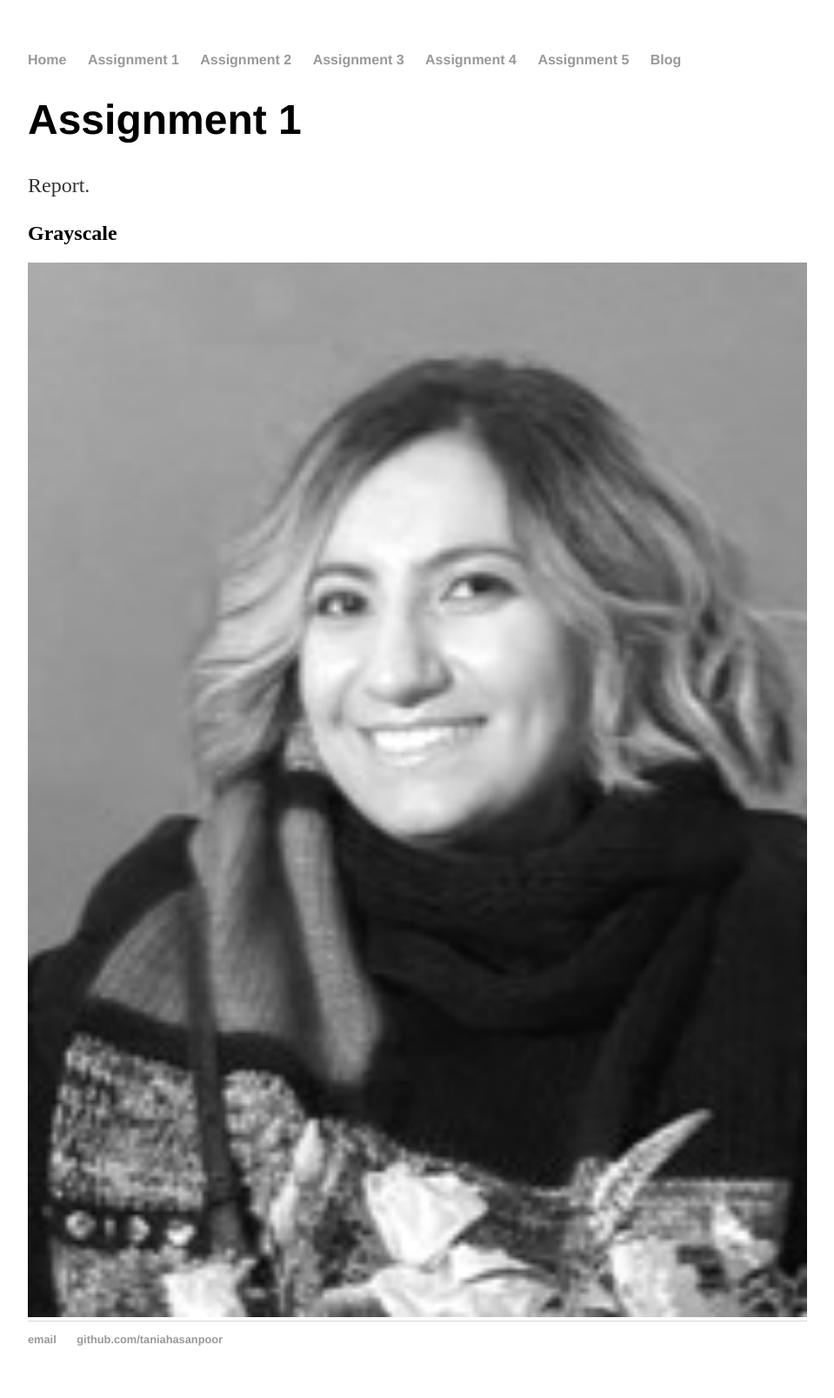
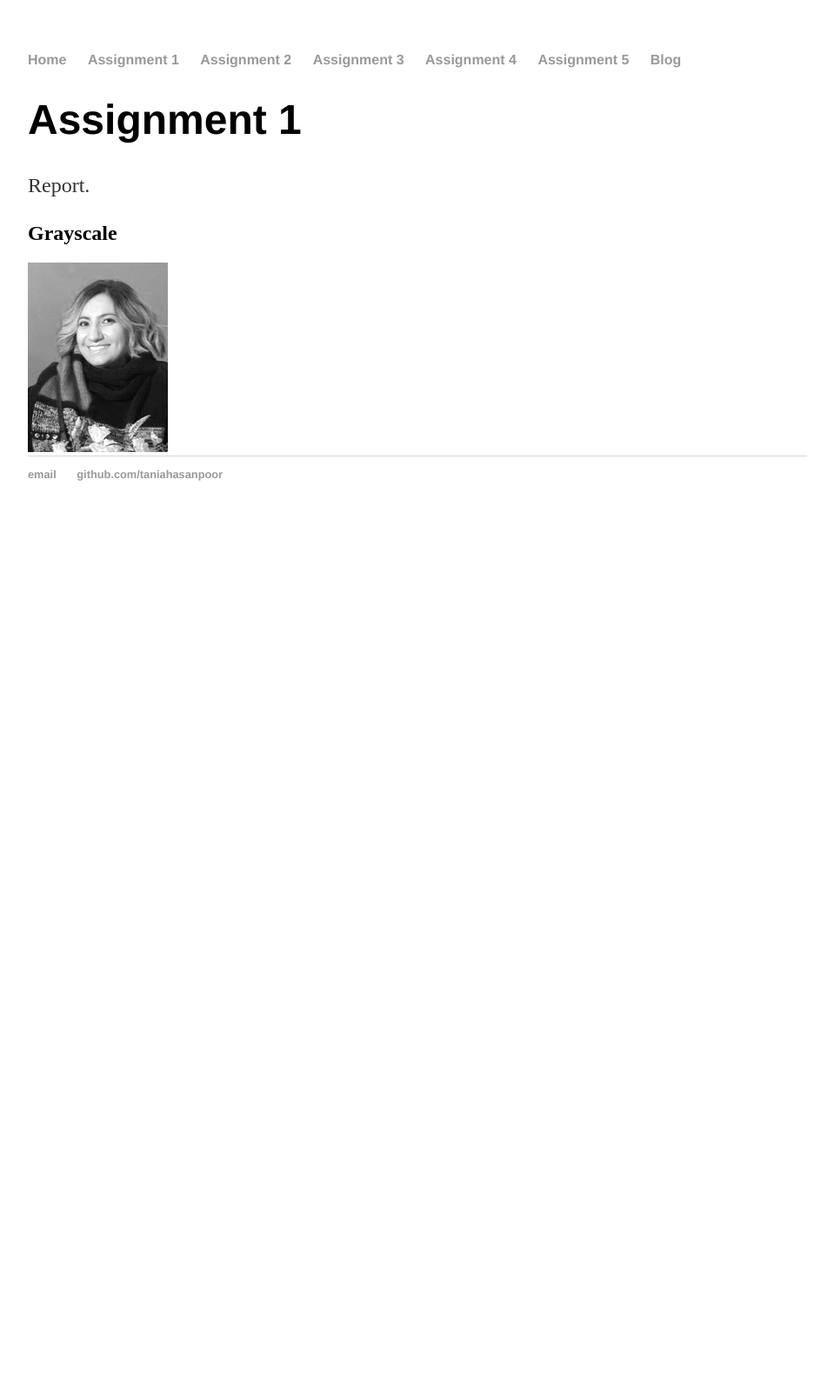
Before and after one commit to taniahasanpoor/taniahasanpoor-github.io, a Jekyll site: the page built from assignment1/index.html, in a window 1280 px wide. Shown: the whole page at 87% size, without its empty margins (160-1119 px from the left). Built offline with Jekyll 4.4.1, drawn with Linux system fonts in a browser that asks for light colours; after the commit the page ends 900 px from its top, so only the background shows below that.

Commit message:
Update index.html

```diff
--- a/assignment1/index.html
+++ b/assignment1/index.html
@@ -5,7 +5,8 @@ title: Assignment 1
     <link rel="stylesheet" href="/css/main.css">
 <style>
 	img {
-		width:100%;
+		width:161px;
+		height:218px;
 	}
 </style>
 
```
